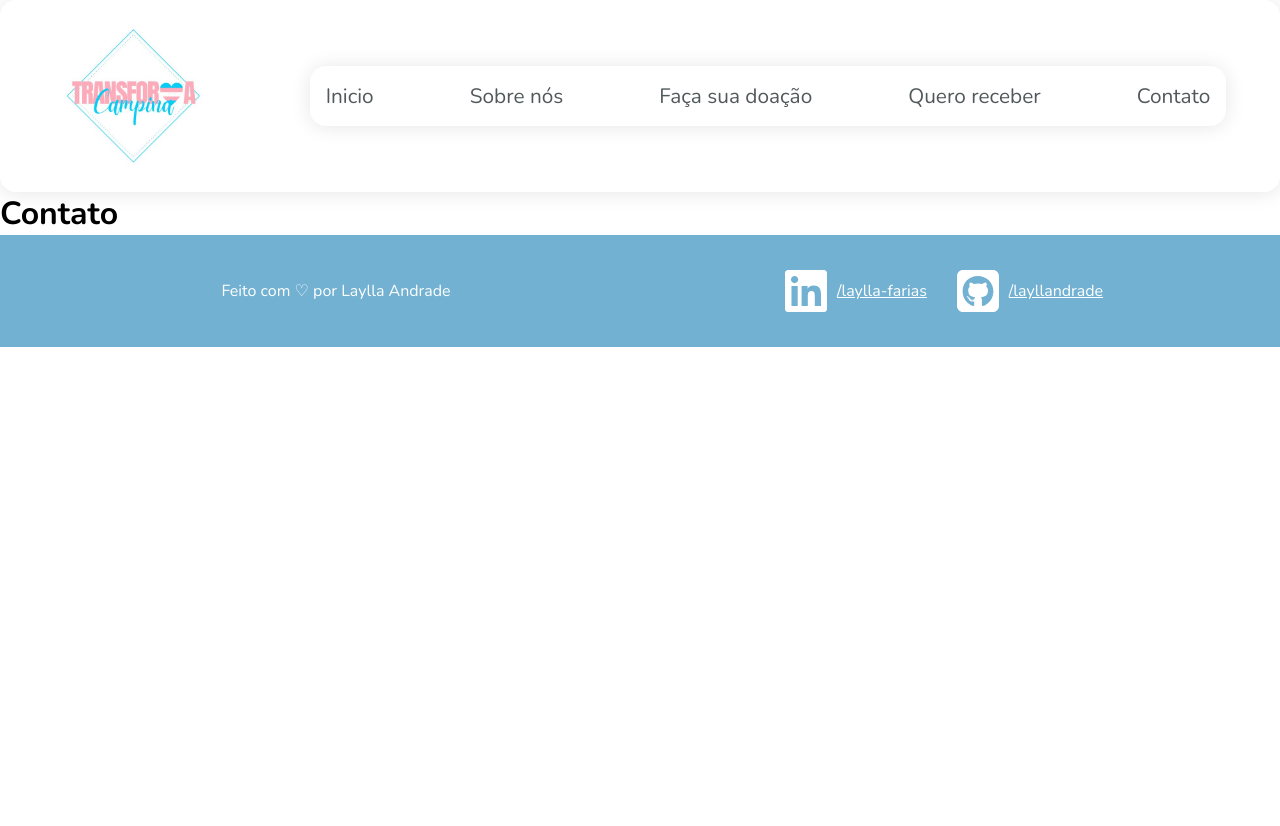
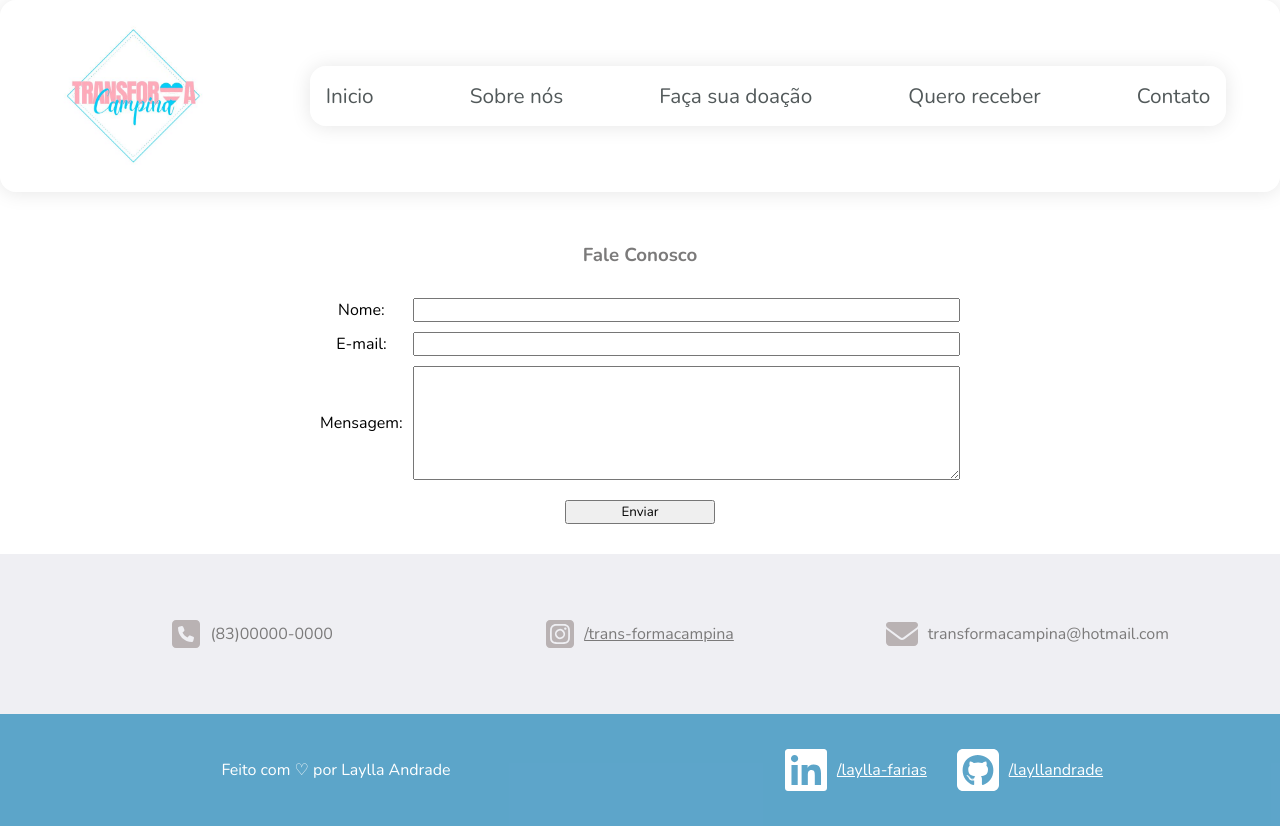
Before and after one commit to layllandrade/projeto-final-reprograma, a React (Vite) app: page /contato in a window 1280 px wide. Before the commit the page ends 800 px from the top, so only its background shows below. Built offline with nearby package versions, Linux system fonts and the light colour scheme.

Commit message:
Criação da pagina contato e formulario

```diff
--- a/src/pages/Contato.jsx
+++ b/src/pages/Contato.jsx
@@ -1,5 +1,49 @@
+import { FontAwesomeIcon } from "@fortawesome/react-fontawesome"
+import { faInstagramSquare } from "@fortawesome/free-brands-svg-icons"
+import { faPhoneSquare, faEnvelope } from "@fortawesome/free-solid-svg-icons"
+
+import styles from '../styles/pages/contato.module.css'
+
 export function Contato() {
-    return(
-      <h1>Contato</h1>
-    )
+  function submeterFormulario(e) {
+    e.preventDefault();
+
+    alert(`formulario submetido`);
+  }
+
+  return(
+    <div className={styles.contatoContainer}>
+      <h3 className={styles.titulo}>Fale Conosco</h3>
+
+      <form onSubmit={submeterFormulario}>
+        <div className={styles.formulario}>
+          <label htmlFor="nome">Nome:</label>
+          <input type="text" className={styles.input} name="nome" />
+
+          <label htmlFor="email">E-mail:</label>
+          <input type="email" className={styles.input} name="email" />
+
+          <label htmlFor="texto">Mensagem:</label>
+          <textarea className={styles.areaTexto} name="texto" rows="6"></textarea>
+        </div>
+
+        <button type="submit" className={styles.botao}>Enviar</button>
+      </form>
+
+      <div className={styles.contatoLinksContainer}>
+          <div className={styles.contatos}>
+            <FontAwesomeIcon icon={faPhoneSquare} size="2x" color="#a39a9ab8" />
+            <p className={styles.contatoTelefone}>(83)00000-0000</p>
+          </div>
+          <div className={styles.contatos}>
+            <FontAwesomeIcon icon={faInstagramSquare} size="2x" color="#a39a9ab8"/>
+            <a className={styles.contatoInstagram} href="https://www.instagram.com/trans.formacampina/"> /trans-formacampina</a>
+          </div>
+          <div className={styles.contatos}>
+            <FontAwesomeIcon icon={faEnvelope} size="2x" color=" #a39a9ab8"/>
+            <p className={styles.contatoEmail}>transformacampina@hotmail.com</p>
+          </div>
+      </div>
+    </div>
+  )
 }
--- a/src/styles/components/footer.module.css
+++ b/src/styles/components/footer.module.css
@@ -1,6 +1,6 @@
 .footerContainer {
     padding: 2rem;
-    background: #3c93bfb8;
+    background: #3c93bfd4;
     display: flex;
     align-items: center;
 }
--- /dev/null
+++ b/src/styles/pages/contato.module.css
@@ -0,0 +1,71 @@
+.contatoContainer {
+    display: flex;
+    flex-direction: column;
+    justify-content: center;
+    align-items: center;
+    text-align: center;
+    gap: 30px;
+}
+
+.titulo {
+    padding-top: 50px;
+    text-align: center;
+    color: rgb(123, 122, 122);
+}
+
+form {
+    display: flex;
+    flex-direction: column;
+    width: 100%;
+    align-items: center;
+    gap: 20px;
+}
+
+.formulario {
+    display: grid;
+    grid-gap: 10px;
+    grid-template-columns: [label] auto [input] 1fr;
+    width: 50%;
+}
+
+input {
+    grid-column: input;
+    align-self: center;
+}
+
+label {
+    grid-column: label;
+    align-self: center;
+}
+
+.botao {
+    width: 150px;
+}
+
+.contatoLinksContainer {
+    display: flex;
+    padding: 4em;
+    gap:10px;
+    background: #efeff3;
+    width: 100%;
+}
+
+.contatos {
+    width: 50%;
+    display: flex;
+    justify-content: center;
+    align-items: center;
+    gap: 10px;
+}
+
+.contatoTelefone {
+    color:rgb(123, 122, 122);
+}
+
+.contatoInstagram {
+    color:rgb(123, 122, 122);
+}
+
+.contatoEmail {
+    color:rgb(123, 122, 122);
+}
--- a/src/styles/pages/sobre.module.css
+++ b/src/styles/pages/sobre.module.css
@@ -11,7 +11,7 @@
 }
 
 .sobreParagrafo {
-    color:#464646f2;
+    color: #464646f2;
 }
 
 .sobreContainerVoluntarios {
@@ -25,7 +25,7 @@
     border-radius: 100%;
 }
 .titulo {
-    color:rgb(64, 63, 64);
+    color: rgb(155 149 155);
 }
 
 .descricaoVoluntarios {
```
